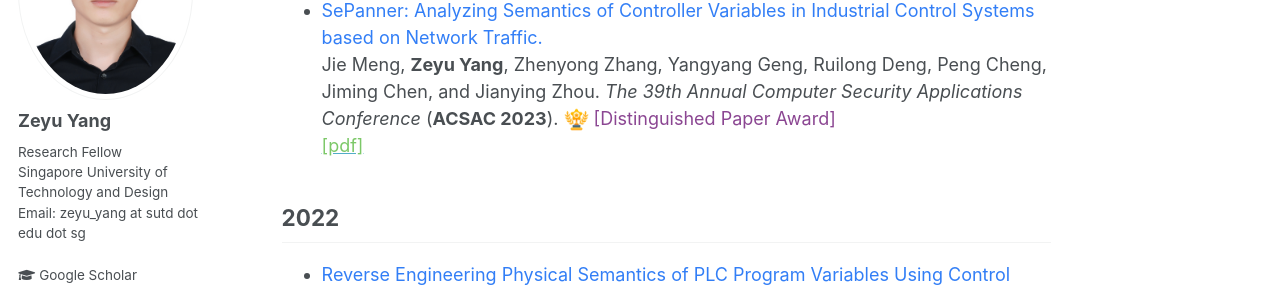
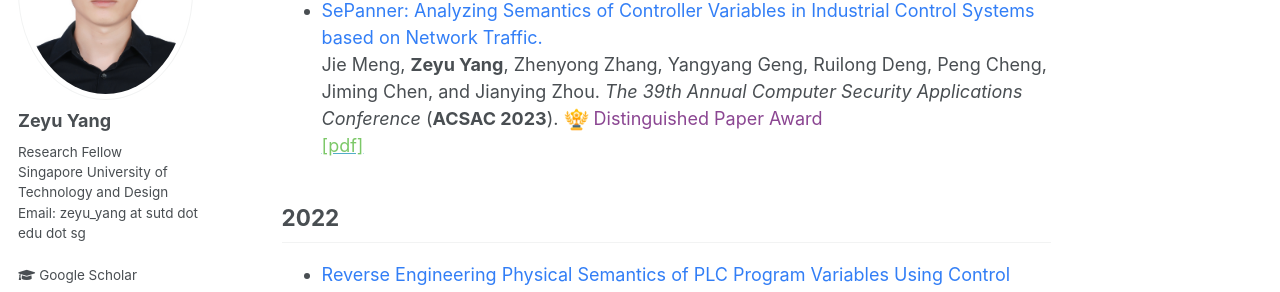
Before and after one commit to zeyuid/zeyuid.github.io, a Jekyll site: the page built from _pages/publications.md, in a window 1280 px wide and 900 px high, scrolled down 1222 px. Shown: the part 152-444 px from the top of the window. Built offline with Jekyll 4.4.1, drawn with Linux system fonts in a browser that asks for light colours.

Commit message:
add file

```diff
--- a/_pages/publications.md
+++ b/_pages/publications.md
@@ -77,7 +77,7 @@ Zhen Qin, **Zeyu Yang**, Yangyang Geng, Xin Che, Tianyi Wang, Hengye Zhu, Peng C
 <!-- <br> -->
 Jie Meng, **Zeyu Yang**, Zhenyong Zhang, Yangyang Geng, Ruilong Deng, Peng Cheng, Jiming Chen, and Jianying Zhou.
 <i>The 39th Annual Computer Security Applications Conference</i> (**ACSAC 2023**).
-<img src="/images/award.jpeg" width="25"> <font color="#8b4692"> [Distinguished Paper Award]</font>
+<img src="/images/award.jpeg" width="25"><font color="#8b4692"> Distinguished Paper Award </font>
 <br>
 [<font color="#7cc868">[pdf]</font>](https://dl.acm.org/doi/10.1145/3627106.3627179)
 <!-- [<font color="#e8873a">[code]</font>]() -->
```
